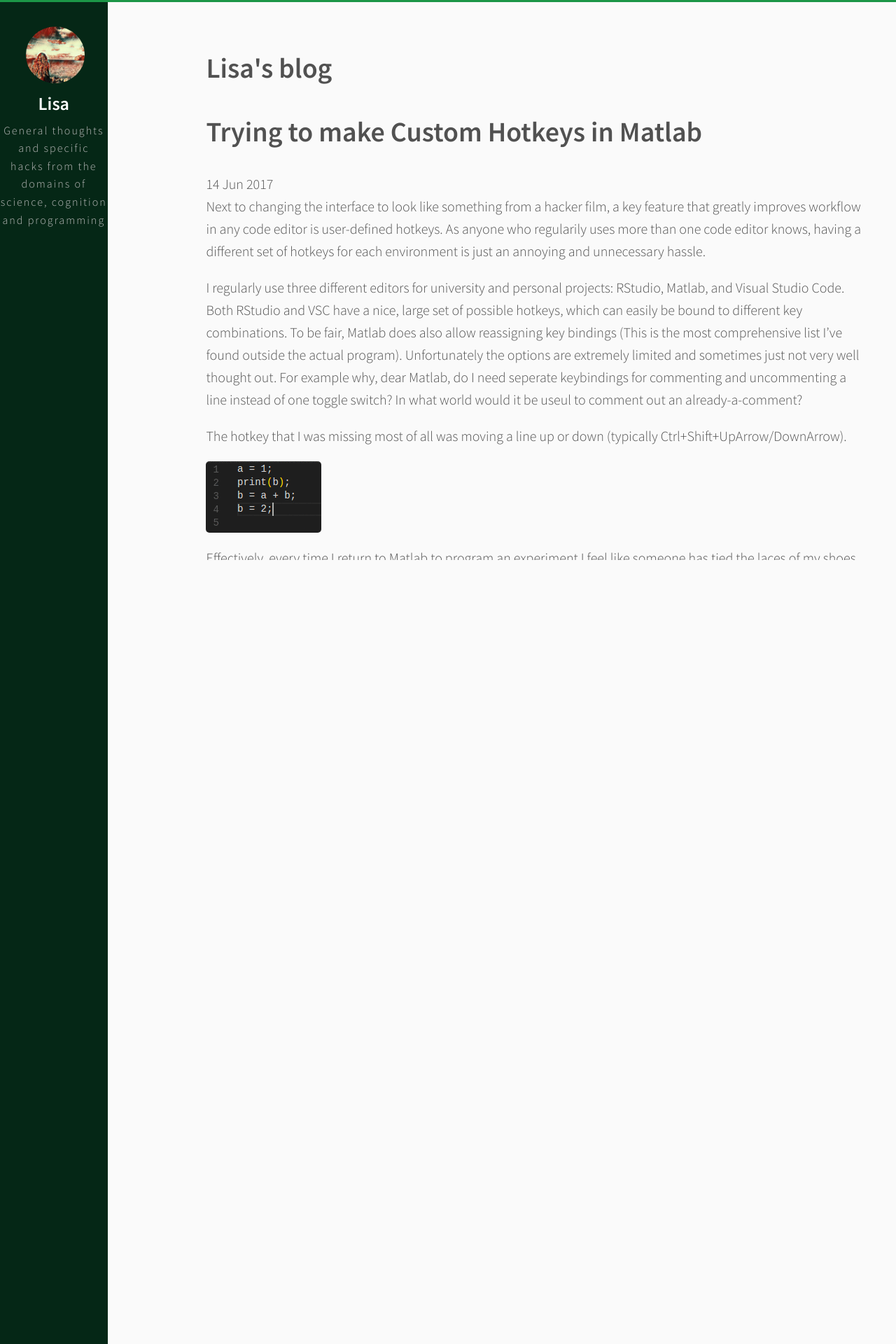
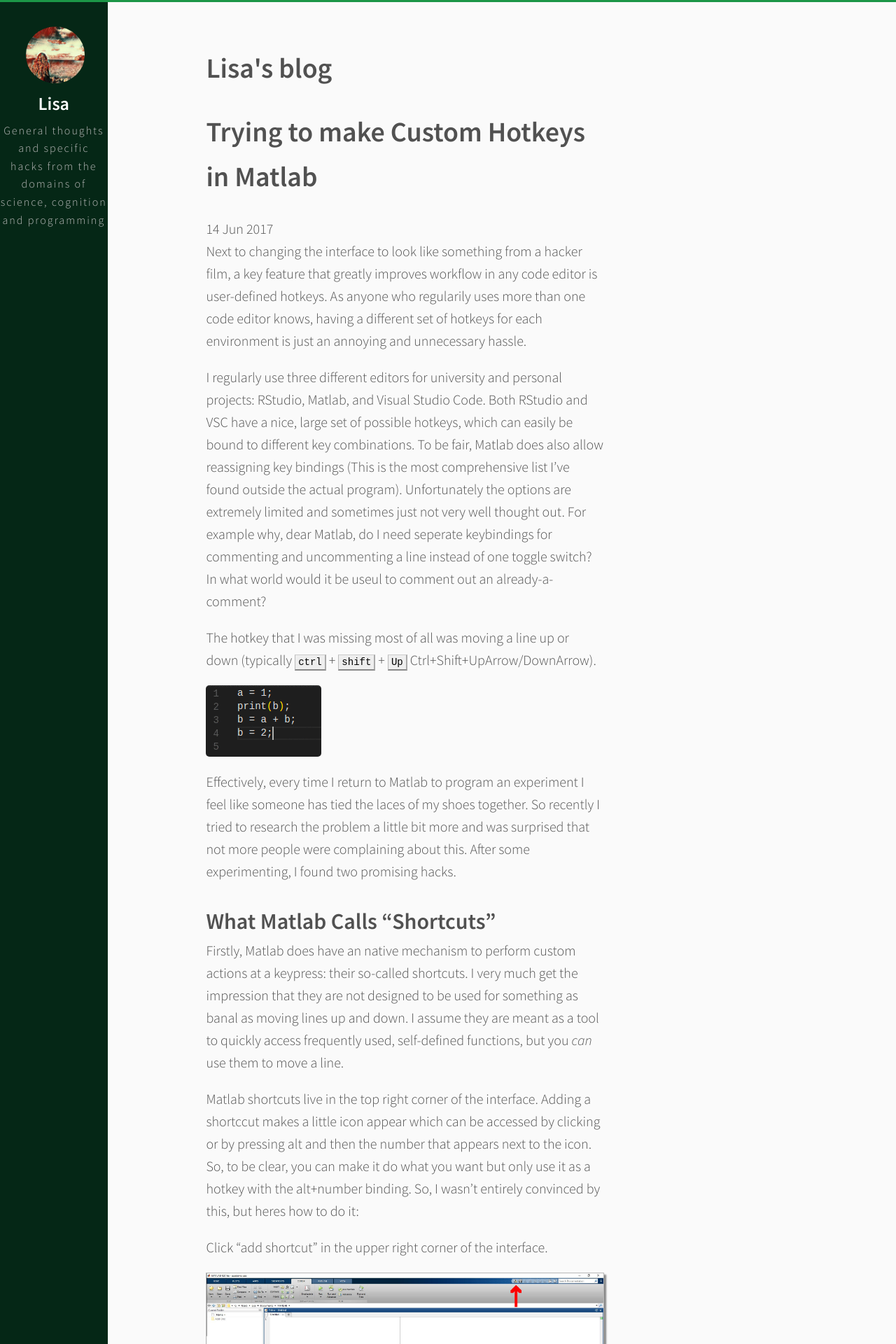
Before and after one commit to lschwetlick/blog, a Jekyll site: the page built from _posts/2017-06-14-Matlab Shortcuts.md, in a window 1280 px wide. Shown: the top 1920 px of the page at 70% size. Built offline with Jekyll 4.4.1, drawn with Linux system fonts in a browser that asks for light colours; some of the changed text lies outside the part shown.

Commit message:
Mostyl CSS fixes

````diff
--- a/_config.yml
+++ b/_config.yml
@@ -2,9 +2,9 @@ name:               "Lisa"
 description:        "General thoughts and specific hacks from the domains of science, cognition and programming"
 
 url:                "http://LisaSchwetlick.de"
-blogurl:            "/"
+blogurl:            ""
 author:             "Lisa"
-email:              "mail@lschwetlick.de"
+email:              "mail@lisaschwetlick.de"
 twitter:            "Enemy_Anemone"
 github:             "lschwetlick"
 # pinterest:          "jhondoe"
--- a/_posts/2017-06-14-Matlab Shortcuts.md
+++ b/_posts/2017-06-14-Matlab Shortcuts.md
@@ -7,7 +7,8 @@ As anyone who regularily uses more than one code editor knows, having a differen
 
 I regularly use three different editors for university and personal projects: RStudio, Matlab, and Visual Studio Code. Both RStudio and VSC have a nice, large set of possible hotkeys, which can easily be bound to different key combinations. To be fair, Matlab does also allow reassigning key bindings ([This](http://hoeckerson.de/notes/2016/07/keyboard-shortcuts-in-matlab-2016a-windows-7-german/) is the most comprehensive list I've found outside the actual program). Unfortunately the options are extremely limited and sometimes just not very well thought out. For example why, dear Matlab, do I need seperate keybindings for commenting and uncommenting a line instead of one toggle switch? In what world would it be useul to comment out an already-a-comment?
 
-The hotkey that I was missing most of all was moving a line up or down (typically Ctrl+Shift+UpArrow/DownArrow).
+<!--The hotkey that I was missing most of all was moving a line up or down (typically Ctrl+Shift+UpArrow/DownArrow).-->
+The hotkey that I was missing most of all was moving a line up or down (typically <kbd>ctrl</kbd> + <kbd>shift</kbd> + <kbd>Up</kbd> Ctrl+Shift+UpArrow/DownArrow).
 
 ![Move line in Action](/resources/images/blog1/movelineinaction.gif "Move line")
 
@@ -22,65 +23,67 @@ So, to be clear, you can make it do what you want but only use it as a hotkey wi
 
 Click "add shortcut" in the upper right corner of the interface.
 
-![New Shortcut](/resources/images/blog1/s1m.jpg "New Shortcut")
+![New Shortcut](/resources/images/blog1/s1m.jpg "New Shortcut"){:class="shadow"}
 
 Put in a title and the script of what you want the shortcut to do.
 
-![New Shortcut](/resources/images/blog1/s2s.jpg "New Shortcut")
+![New Shortcut](/resources/images/blog1/s2s.jpg "New Shortcut"){:class="shadow"}
 
 In my case I wanted to move the lines up and down in the editor. I found a a script for that on [github](https://github.com/m-pilia/matlab-move-line/blob/master/matlab-move-line.m).
 Disclaimer: this code only works in 2016b or later because Matlab has changed how it treats strings (This is awesome by the way, strings in Matlab were always annoying to deal with).
 
-    % Move Line
-    % direction: +1 to move down, -1 to move up
-    d = -1;
-    % get text and cursor position
-    currentEditor = matlab.desktop.editor.getActive;
-    selection = currentEditor.Selection;
-    lines = splitlines(currentEditor.Text);
-    line = selection(1);
-    % boundary check
-    if line + d < 1 || line + d > length(lines)
-        return;
-    end
-    % swap lines
-    tmp = lines(line);
-    lines(line) = lines(line + d);
-    lines(line + d) = tmp;
-    % update text and cursor position in the editor
-    currentEditor.Text = char(strjoin(lines, '\n'));
-    selection = selection + [d 0 d 0];
-    currentEditor.Selection = selection;
-    clear currentEditor selection;
+```matlab
+% Move Line
+% direction: +1 to move down, -1 to move up
+d = -1;
+% get text and cursor position
+currentEditor = matlab.desktop.editor.getActive;
+selection = currentEditor.Selection;
+lines = splitlines(currentEditor.Text);
+line = selection(1);
+% boundary check
+if line + d < 1 || line + d > length(lines)
+    return;
+end
+% swap lines
+tmp = lines(line);
+lines(line) = lines(line + d);
+lines(line + d) = tmp;
+% update text and cursor position in the editor
+currentEditor.Text = char(strjoin(lines, '\n'));
+selection = selection + [d 0 d 0];
+currentEditor.Selection = selection;
+clear currentEditor selection;
+```
 
-
-
-So I added one shortcut for the line up version with d=+1 and a second for the line down version with d=-1.
+So I added one shortcut for the line up version with `d=+1` and a second for the line down version with `d=-1`.
 
 While I was at it I also added a useful little shortcut to copy a line from the editor into the terminal and execute it. RStudio features this prominently and it can be useful when debugging and when showing other people your code line by line.
 I found this code on the [Matlab forum](https://de.mathworks.com/matlabcentral/answers/132119-keyboard-shortcut-to-evaluate-current-line)
 
-    % Shortcut summary goes here
-    currentEditor = matlab.desktop.editor.getActive;
-    originalSelection = currentEditor.Selection;
-    assert(originalSelection(1)==originalSelection(3));%Check that multiple lines are not selected
-    currentEditor.Selection = [originalSelection(1) 1 originalSelection(1) Inf];%Select the whole line
-    eval(currentEditor.SelectedText);%Run the whole line
-    clear currentEditor originalSelection
+```matlab
+% Shortcut summary goes here
+currentEditor = matlab.desktop.editor.getActive;
+originalSelection = currentEditor.Selection;
+assert(originalSelection(1)==originalSelection(3));%Check that multiple lines are not selected
+currentEditor.Selection = [originalSelection(1) 1 originalSelection(1) Inf];%Select the whole line
+eval(currentEditor.SelectedText);%Run the whole line
+clear currentEditor originalSelection
+```
 
 I also went all-out and added little icons for each shortcut. I used the [Font Awesome](http://fontawesome.io/) symbols and just turned them into jpgs, which is the only format Matlab accepts.
 
-![Line Up](/resources/images/blog1/up2.jpg "Line Up")
-![Line Down](/resources/images/blog1/down2.jpg "Line Down")
-![Execute Line](/resources/images/blog1/magic2.jpg "Execute Line")
+![Line Up](/resources/images/blog1/up2.jpg "Line Up"){:height="50px" class="inline"}
+![Line Down](/resources/images/blog1/down2.jpg "Line Down"){:height="50px" class="inline"}
+![Execute Line](/resources/images/blog1/magic2.jpg "Execute Line"){:height="50px" class="inline"}
 
 So now the top corner of my Matlab looks a bit nicer.
 
-![Nicer Icons](/resources/images/blog1/s3s.jpg "Nicer Icons")
+![Nicer Icons](/resources/images/blog1/s3s.jpg "Nicer Icons"){:class="shadow"}
 
-Pressing alt should now make little numbers show up next to the shortcuts. So alt+1 will move a line up, alt+2 down, and alt+3 will execute the line.
+Pressing alt should now make little numbers show up next to the shortcuts. So <kbd>alt</kbd> + <kbd>1</kbd> will move a line up, <kbd>alt</kbd> + <kbd>2</kbd> down, and <kbd>alt</kbd> + <kbd>3</kbd> will execute the line.
 
-![Nicer Icons](/resources/images/blog1/s4small.jpg "Nicer Icons")
+![Nicer Icons](/resources/images/blog1/s4small.jpg "Nicer Icons"){:class="shadow"}
 
 This is a nice-ish sort-of-solution, but it's still somewhat annoying that I can't just do this with any key combination I want.
 
--- a/style.scss
+++ b/style.scss
@@ -5,6 +5,36 @@ $open-sans: 'Open Sans', sans-serif;
 $source-sans: "Source Sans Pro", "Helvetica Neue", Helvetica, Arial, sans-serif;
 $splash: #1c9647;
 $background: #052716;
+
+
+/* Customizations */
+
+.content.post {
+    max-width: 60%;
+}
+
+kbd {
+    white-space: nowrap;
+    color: rgb(0, 0, 0);
+    background: none repeat scroll 0% 0% rgb(238, 238, 238);
+    border-style: solid;
+    border-color: rgb(204, 204, 204) rgb(170, 170, 170) rgb(136, 136, 136) rgb(187, 187, 187);
+    padding: 2px 4px;
+    border-width: 1px 2px 2px 1px;
+    font-size: 0.7em;
+}
+
+.inline {
+    display: inline;
+}
+
+.shadow {
+    box-shadow: 3px 3px 2px #868686;
+    border-radius: 0;
+    border: 1px solid #b7b7b7;
+}
+
+/* Template */
 
 * {
     -webkit-box-sizing: border-box;
@@ -24,9 +54,6 @@ html,
 body {
     margin: 0;
     padding: 0;
-    @media (min-width: 38em) {
-        overflow: hidden;
-    }
 }
 
 html {
@@ -393,7 +420,6 @@ tbody tr:nth-child(odd) th {
     padding: 1.4rem 0.8rem;
     margin-left: auto;
     margin-right: auto;
-    overflow: auto;
     @media (min-width: 38rem) {
         margin-top: 0;
         margin-left: 20%;
````
